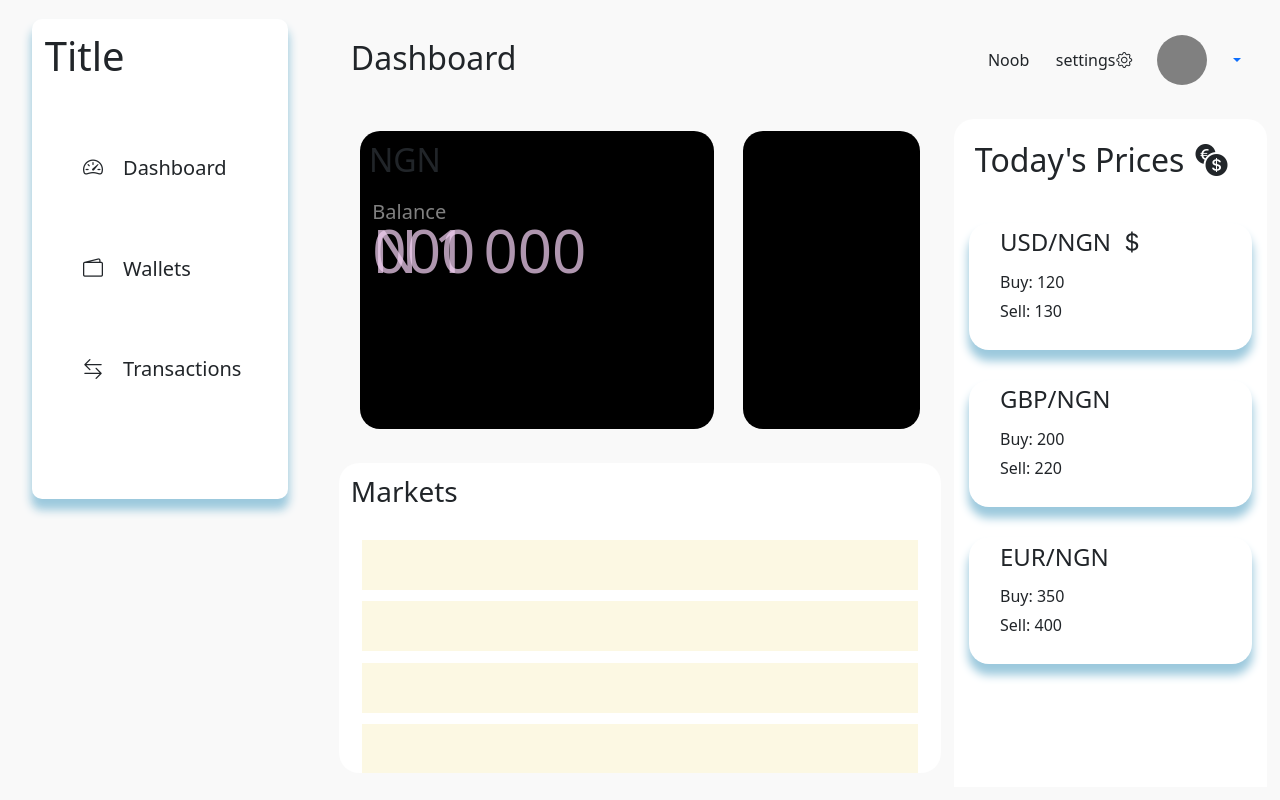
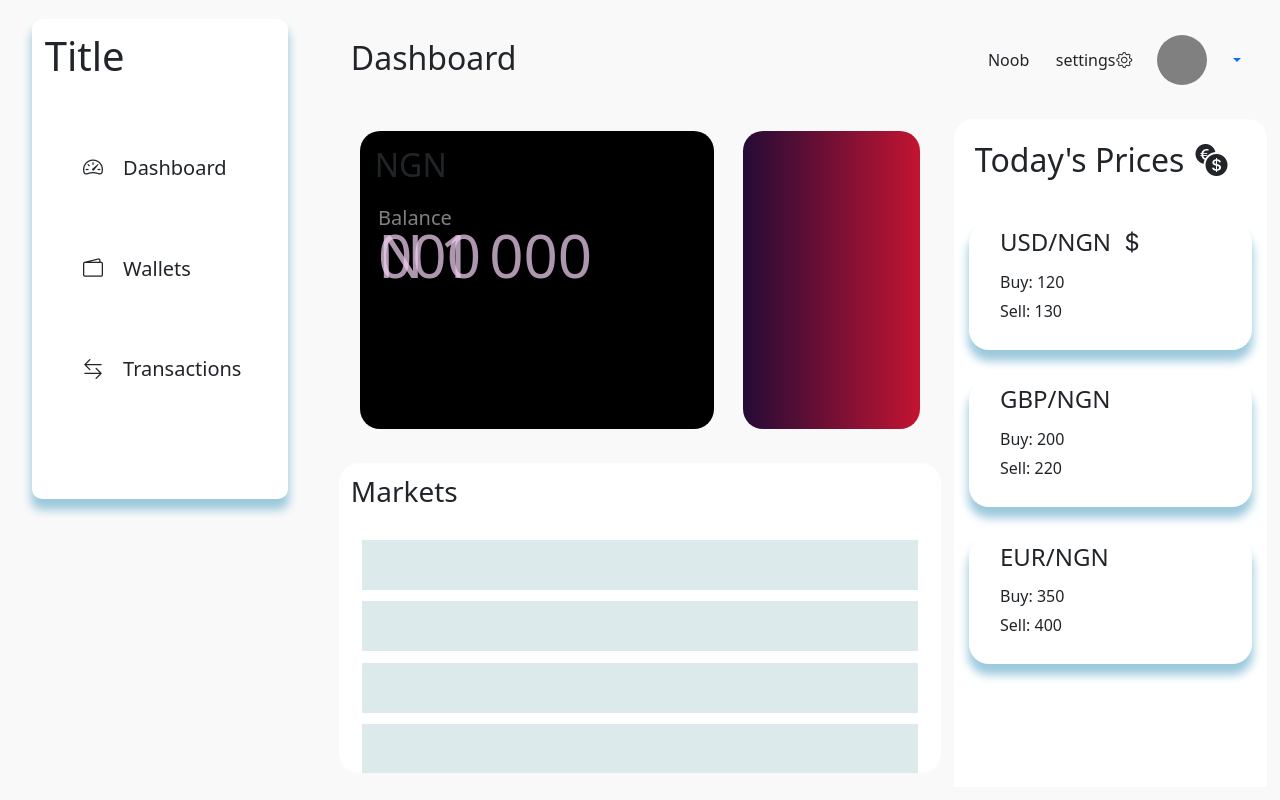
Before and after one commit to virage33/E-wallet, an Angular app: page /dashboard in a window 1280 px wide. Built offline with nearby package versions, Linux system fonts and the light colour scheme.

Commit message:
angular break

```diff
--- a/src/app/components/dashboard/dashboard.component.css
+++ b/src/app/components/dashboard/dashboard.component.css
@@ -24,9 +24,7 @@
 
 .centre-top{
     height: 40%;
-
     border-radius: 20px;
-
     display: flex;
     justify-content: space-around;
 }
@@ -36,19 +34,36 @@
     border-radius: 20px;
     overflow: auto;
 }
-.centre-title{
 
-}
 .c{
     height:100%;
     border-radius: 20px;
-    background-color: black;
+    background: black;
 }
 .centre-left{
     width: 60%;
+    padding: 2%;
 }
 .centre-right{
     width: 30%;
+    display: flex;
+    flex-direction: column;
+    padding: 2%;
+    padding-top: 5%;
+
+    color: #ecb8;
+    background: #c31432;  /* fallback for old browsers */
+    background: -webkit-linear-gradient(to right, #240b36, #c31432);  /* Chrome 10-25, Safari 5.1-6 */
+    background: linear-gradient(to right, #240b36, #c31432); /*x W3C, IE 10+/ Edge, Firefox 16+, Chrome 26+, Opera 12+, Safari 7+ */
+
+}
+.spent,.received{
+    height: 50%;
+    width: 100%;
+}
+
+.spent h5{
+    line-height: 0;
 }
 .balance{
     color: gray;
@@ -69,6 +84,8 @@
     height: 50px;
     width: 100%;
     display: flex;
+    justify-content: space-around;
+    background-color: rgb(221, 234, 236);
 
 }
 
```
